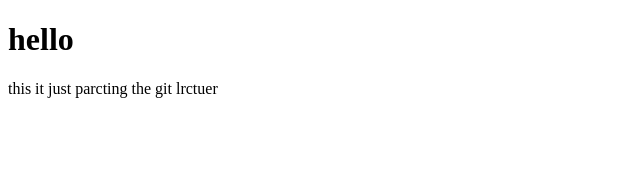
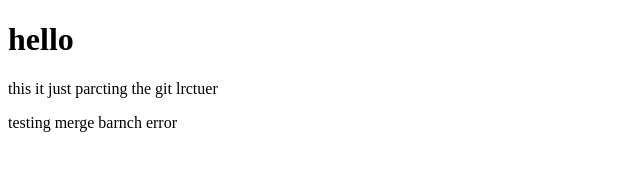
Before and after one commit to Saudalbadwani95/anothertech, a plain HTML site: page index.html in a window 1280 px wide. Shown: the whole page, without its empty margins (0-640 px from the left). Drawn offline with Linux system fonts and the light colour scheme.

Commit message:
adding a paragrav

```diff
--- a/index.html
+++ b/index.html
@@ -6,5 +6,6 @@
 <body>
  <h1>hello</h1>
  <p>this it just parcting the git lrctuer</p>
+ <p>testing merge barnch error </p>
 </body>
 </html>
```
